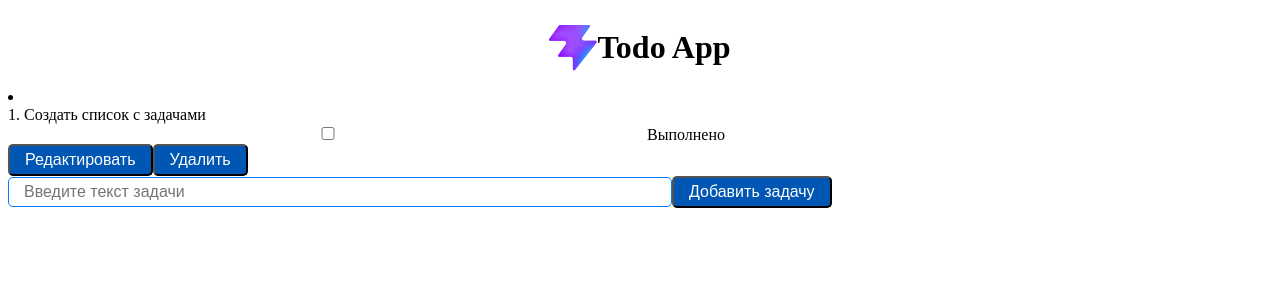
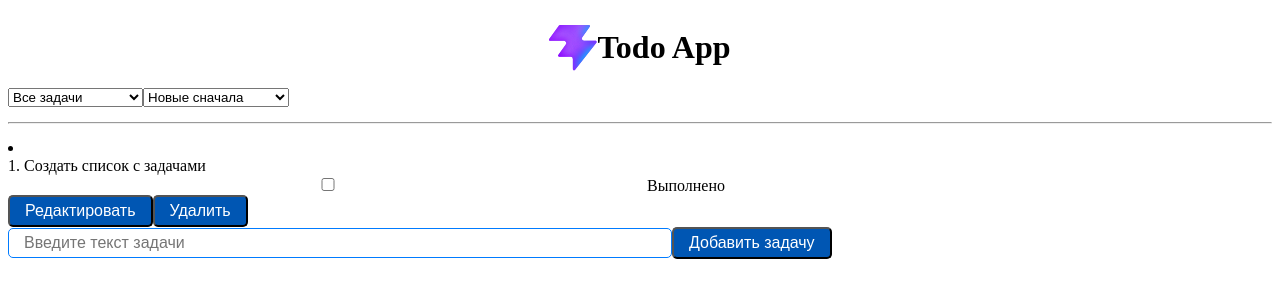
Before and after one commit to omelyao/todo-app, a React (Vite) app: page / in a window 1280 px wide. Shown: the top 300 px of the page. Built offline with nearby package versions, Linux system fonts and the light colour scheme; the HTML template or start-up script is replaced by a standard one.

Commit message:
sortandfilter

```diff
--- a/src/App.jsx
+++ b/src/App.jsx
@@ -1,7 +1,8 @@
-import { useState, useEffect } from 'react'
+import { useState, useEffect, useMemo } from 'react'
 import Header from './components/Header/Header'
 import TodoList from './components/TodoList'
 import AddTodo from './components/AddTodo'
+import SortAndFilterTodo from './components/SortAndFilterTodo'
 
 function App() {
 
@@ -11,6 +12,10 @@ function App() {
       {id:1, text: 'Создать список с задачами', completed: false, createdAt: Date.now()},
     ];
   })
+  const [filter, setFilter] = useState({
+    sortDate: 'newest',
+  });
+
 
   useEffect(() => {
     localStorage.setItem('tasks', JSON.stringify(tasks))
@@ -24,21 +29,41 @@ function App() {
   }
 
   const updateTask = (id, newText) => {
-  setTasks(tasks.map(task =>
-    task.id === id ? { ...task, text: newText } : task
-  ));
-};
+    setTasks(tasks.map(task =>
+      task.id === id ? { ...task, text: newText } : task
+    ));
+  };
   const toggleComplete = (id) => {
     setTasks(tasks.map(task =>
       task.id === id ? { ...task, completed: !task.completed } : task
     ));
   };
+  const sortedTasks = useMemo(() => {
+    let filtered = [...tasks];
+
+    // Фильтрация по статусу
+    if (filter.status === 'completed') {
+      filtered = filtered.filter(task => task.completed);
+    } else if (filter.status === 'notCompleted') {
+      filtered = filtered.filter(task => !task.completed);
+    }
+    // Если 'all', фильтрация не нужна, оставляем все задачи
+
+    // Сортировка по дате (или id)
+    if (filter.sortDate === 'newest') {
+      filtered.sort((a, b) => b.id - a.id);
+    } else if (filter.sortDate === 'oldest') {
+      filtered.sort((a, b) => a.id - b.id);
+    }
+    return filtered;
+  }, [filter.status, filter.sortDate, tasks]);
 
   return (
     <>
     <Header />
       <section id="center">
-        <TodoList updateTask={updateTask} tasks={tasks} deleteTask={deleteTask}toggleComplete={toggleComplete}/>
+        <SortAndFilterTodo filter={filter} setFilter={setFilter}/>
+        <TodoList updateTask={updateTask} tasks={sortedTasks} deleteTask={deleteTask}toggleComplete={toggleComplete}/>
         <AddTodo create={createTask}/>
       </section>
     </>
--- a/src/components/AddTodo.jsx
+++ b/src/components/AddTodo.jsx
@@ -24,7 +24,7 @@ const AddTodo = function({create}){
             type="text"
             placeholder="Введите текст задачи" />
         <MyButton type="button" onClick={addNewTask}>Добавить задачу</MyButton>
-        {error && <div style={{ color: 'red' }}>{error}</div>}
+        {error ? <div style={{ color: 'red' }}>{error}</div> : null}
       </form>
     )
 }
--- /dev/null
+++ b/src/components/SortAndFilterTodo.jsx
@@ -0,0 +1,31 @@
+import React from "react";
+
+const SortAndFilterTodo = ({ filter, setFilter }) => {
+  return (
+    <div>
+
+      {/* Выбор фильтрации по статусу */}
+      <select
+        value={filter.status}
+        onChange={(e) => setFilter({ ...filter, status: e.target.value })}
+      >
+        <option value="all">Все задачи</option>
+        <option value="completed">Готовые задачи</option>
+        <option value="notCompleted">Неготовые задачи</option>
+      </select>
+
+      {/* Выбор сортировки по дате */}
+      <select
+        value={filter.sortDate}
+        onChange={(e) => setFilter({ ...filter, sortDate: e.target.value })}
+      >
+        <option value="" disabled>Сортировка по дате</option>
+        <option value="newest">Новые сначала</option>
+        <option value="oldest">Старые сначала</option>
+      </select>
+      <hr style={{ margin: '15px 0' }} />
+    </div>
+  );
+};
+
+export default SortAndFilterTodo;
```
